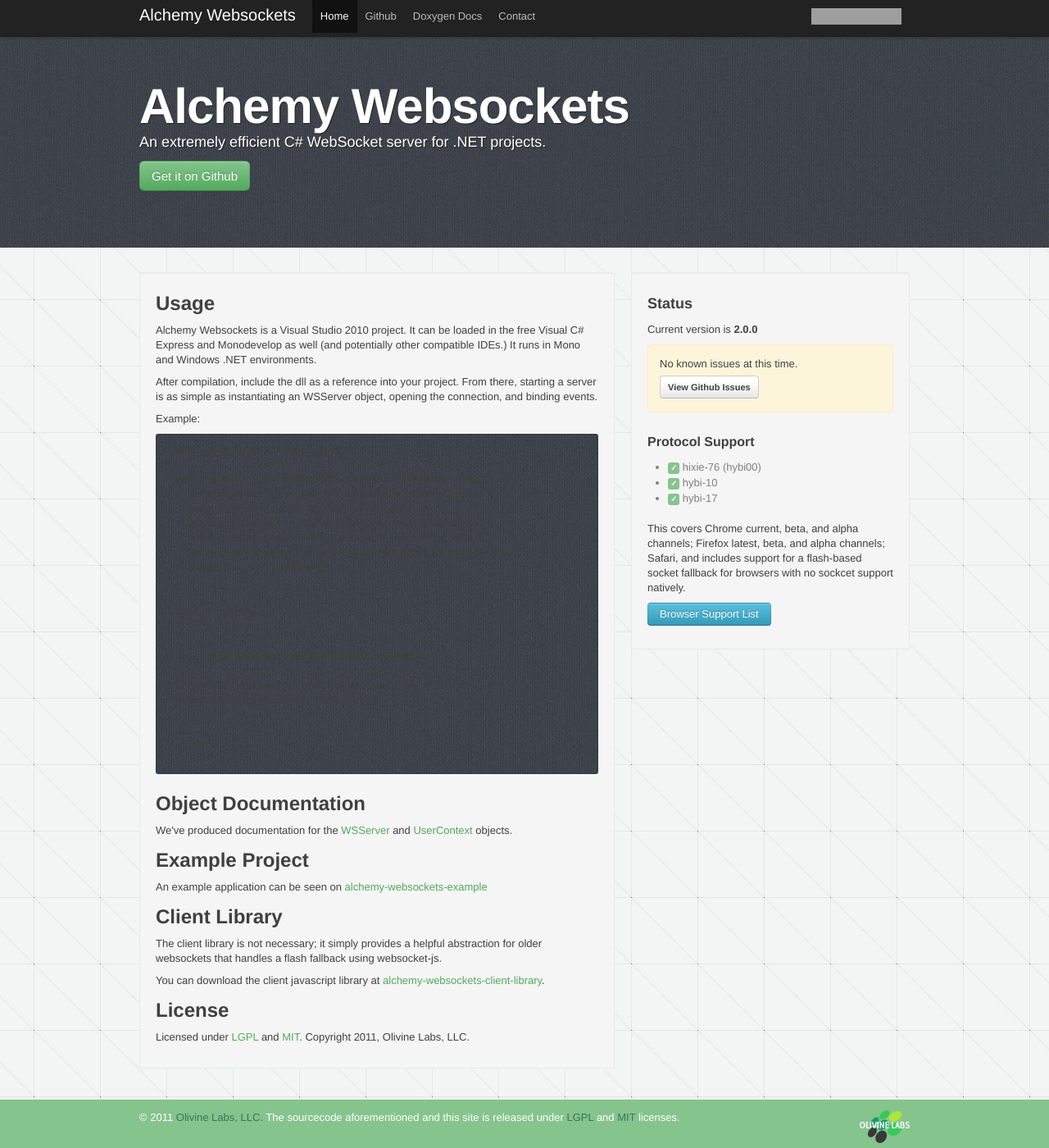
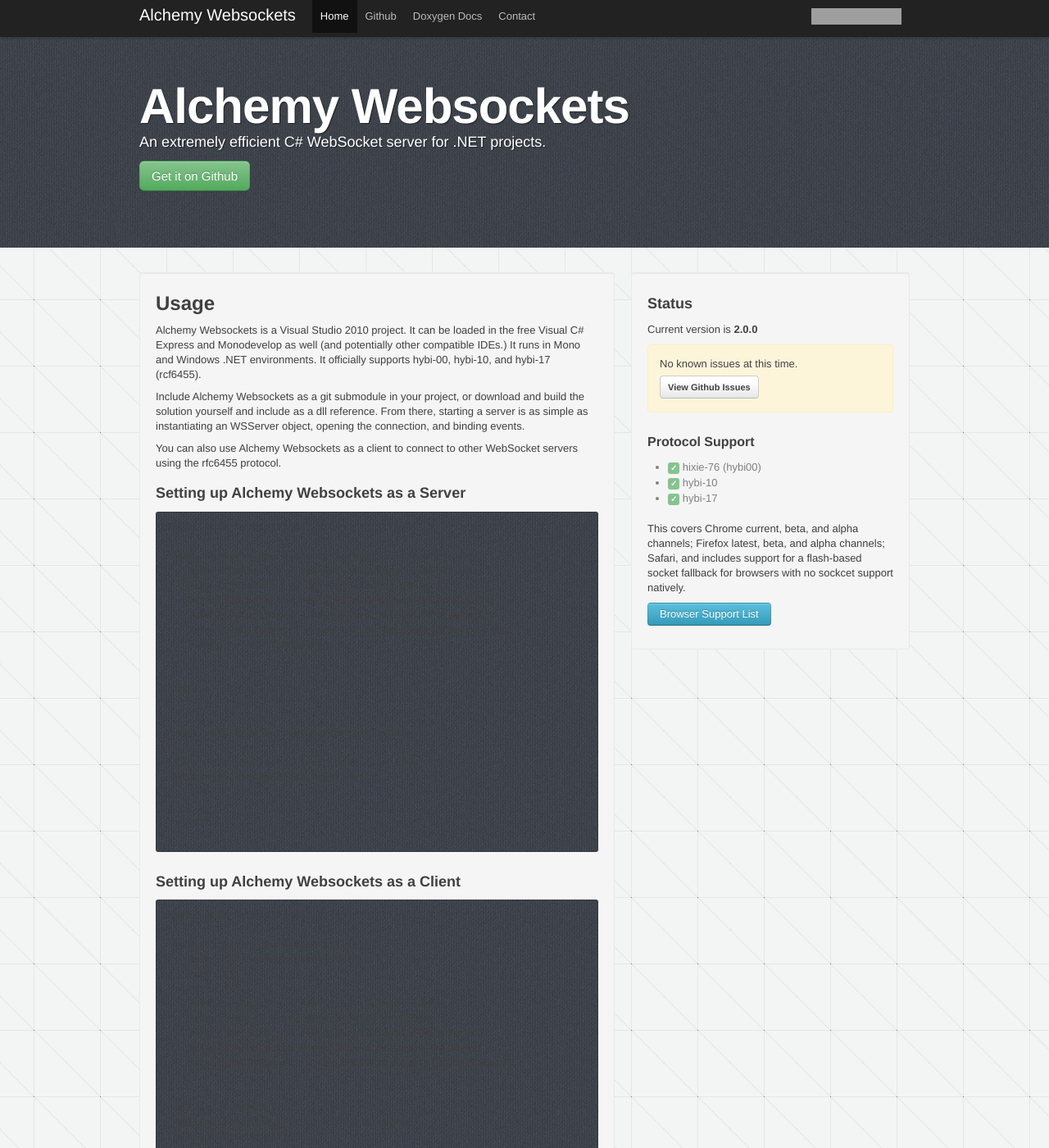
Before and after one commit to Olivine-Labs/Alchemy-Websockets, a Jekyll site: the page built from index.html, in a window 1280 px wide and 1400 px high. Shown: the whole window at 82% size. Built offline with Jekyll 4.4.1, drawn with Linux system fonts in a browser that asks for light colours; nearby versions of some CDN libraries; Markdown is read by kramdown in place of the engine named in the settings; some of the changed text lies outside the part shown; grey boxes are pictures that could not be loaded.

Commit message:
Added client documentation

```diff
--- a/index.html
+++ b/index.html
@@ -11,16 +11,23 @@ title: Alchemy Websockets
       <p>
         Alchemy Websockets is a Visual Studio 2010 project. It can be loaded in the free
         Visual C# Express and Monodevelop as well (and potentially other compatible IDEs.)
-        It runs in Mono and Windows .NET environments.
+        It runs in Mono and Windows .NET environments. It officially supports hybi-00,
+        hybi-10, and hybi-17 (rcf6455).
       </p>
 
       <p>
-        After compilation, include the dll as a reference into your project. From there,
+        Include Alchemy Websockets as a git submodule in your project, or download and
+        build the solution yourself and include as a dll reference. From there,
         starting a server is as simple as instantiating an WSServer object, opening the
         connection, and binding events.
       </p>
 
-      <p>Example:</p>
+      <p>
+        You can also use Alchemy Websockets as a client to connect to other WebSocket
+        servers using the rfc6455 protocol.
+      </p>
+
+      <h3>Setting up Alchemy Websockets as a Server</h3>
 
       <pre class="prettyprint">
 static void Main(string[] args)
@@ -46,6 +53,35 @@ static void OnConnected(UserContext aContext)
 //...etc
       </pre>
 
+      <h3>Setting up Alchemy Websockets as a Client</h3>
+
+      <pre class="prettyprint">
+static void Main(string[] args)
+{
+  var aClient = new WebSocketClient({
+    Host: "alchemywebsockets.net",
+    Port: 81,
+    Path: "/",
+    DefaultOnReceive = new OnEventDelegate(OnReceive),
+    DefaultOnSend = new OnEventDelegate(OnSend),
+    DefaultOnConnect = new OnEventDelegate(OnConnected),
+    DefaultOnConnected = new OnEventDelegate(OnConnect),
+    DefaultOnDisconnect = new OnEventDelegate(OnDisconnect)
+  });
+
+  aClient.Connect();
+  aClient.Send("Hey!"); // string or byte[]
+  aClient.Disconnect();
+}
+
+static void OnConnected(UserContext aContext)
+{
+  Console.WriteLine("Client Connection From : " +
+  aContext.ClientAddress.ToString());
+}
+
+//...etc
+      </pre>
       <h2>Object Documentation</h2>
 
       <p>
```
